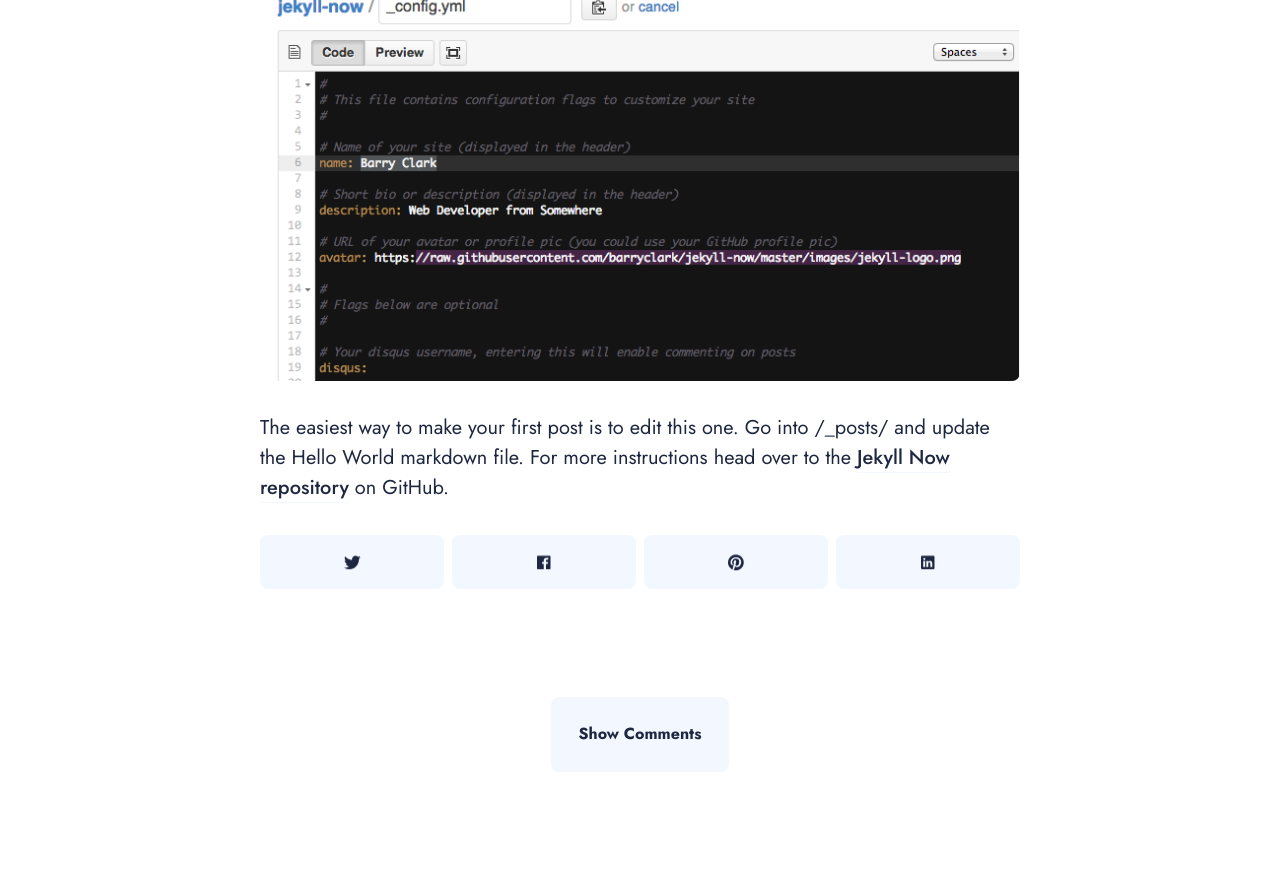
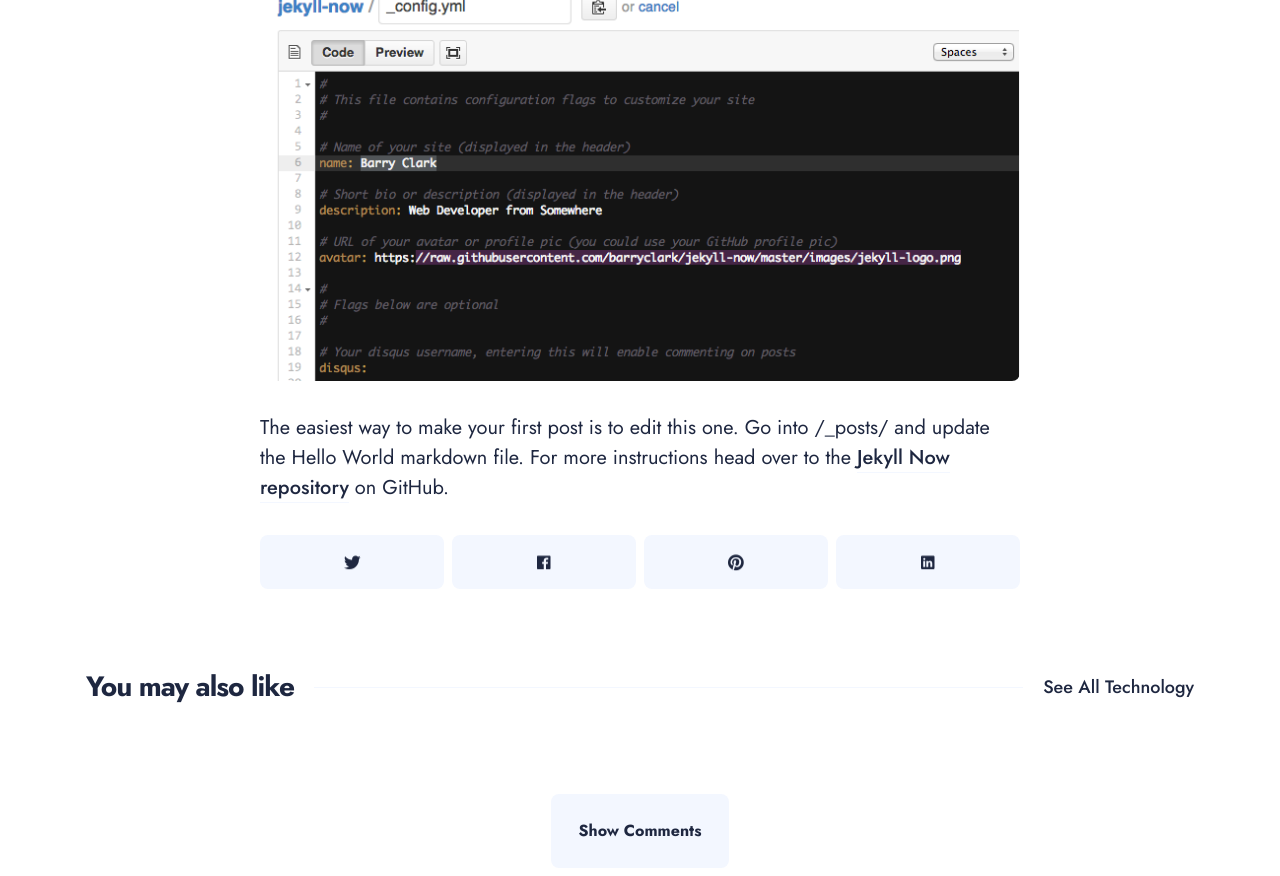
Before and after one commit to adityaraj2003/adityaraj2003.github.io, a Jekyll site: the page built from _posts/2014-3-3-Hello-World.md, in a window 1280 px wide and 900 px high, scrolled down 769 px. Shown: the top 876 px of the window. Built offline with Jekyll 4.4.1, drawn with Linux system fonts in a browser that asks for light colours; nearby versions of some CDN libraries; comment, search, counter and statistics services are not loaded; before the commit the page ends 1573 px from its top, so only the background shows below that.

Commit message:
Update post.html

```diff
--- a/_layouts/post.html
+++ b/_layouts/post.html
@@ -100,6 +100,109 @@ layout: default
 
 
 
+
+<!-- begin related posts -->
+<div class="container">
+  <section class="related-posts is-related animate">
+    <div class="row">
+      <div class="col col-12">
+        <div class="container__inner">
+          <div class="section__info">
+            <div class="section__head">
+              <h2 class="section__title">You may also like</h2>
+              <a class="section__link" href="/blog">
+
+
+
+                    <a href="/tags#technology" class="section__link related-tag">See all<span> technology</span></a>
+
+
+
+
+
+
+
+              </a>
+            </div>
+          </div>
+          <div class="row">
+
+
+
+
+
+
+      {% assign maxRelated = 6 %}
+{% assign minCommonTags =  2 %}
+{% assign maxRelatedCounter = 0 %}
+{% for post in site.posts %}
+{% assign sameTagCount = 0 %}
+{% assign commonTags = '' %}
+
+{% for tag in post.tags %}
+{% if post.url != page.url %}
+{% if page.tags contains tag %}
+{% assign sameTagCount = sameTagCount | plus: 1 %}
+{% capture tagmarkup %}{% endcapture %}
+{% assign commonTags = commonTags | append: tagmarkup %}
+{% endif %}
+{% endif %}
+{% endfor %}
+
+{% if sameTagCount >= minCommonTags %}
+
+
+              <div class="article col col-4 col-d-6 col-t-12">
+  <div class="article__inner">
+
+    <div class="article__head">
+      <time class="article__date" datetime="2020-11-14T12:01:35+00:00">{{ post.date | date: "%b %-d, %Y" }}</time>
+
+
+
+
+
+
+      <a class="article__image" href="{{ site.baseurl }}{{ post.url }}">
+        <img class="lazy" data-src="{{ post.image }}" alt="{{ post.title }}">
+      </a>
+
+
+    </div>
+
+    <div class="article__content">
+
+      <h2 class="article__title">
+        <a href="{{ site.baseurl }}{{ post.url }}</a>
+      </h2>
+
+
+      <p class="article__excerpt">{{ post.content | strip_html | truncatewords: 40 }}</p>
+
+
+    </div>
+  </div>
+</div>
+
+           {% assign maxRelatedCounter = maxRelatedCounter | plus: 1 %}
+{% if maxRelatedCounter >= maxRelated %}
+{% break %}
+{% endif %}
+{% endif %}
+
+{% endfor %}
+
+
+
+          </div>
+        </div>
+      </div>
+    </div>
+  </section>
+</div>
+<!-- end related posts -->
+
+
 <div class="container">
     <div class="row">
       <div class="col col-12">
```
